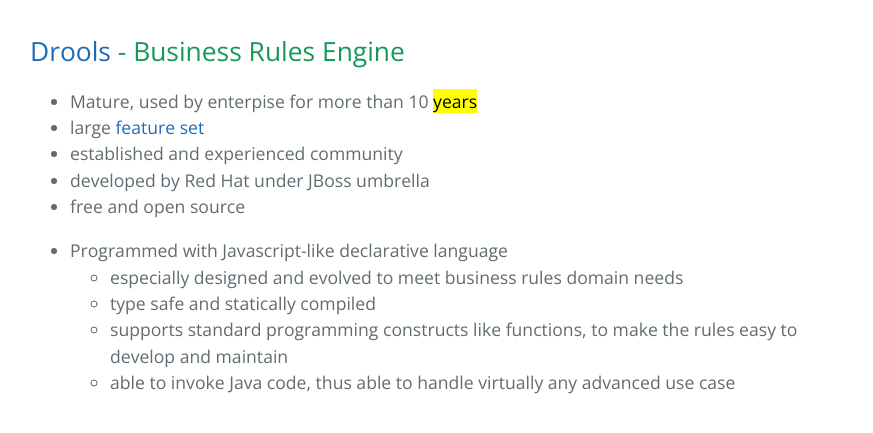
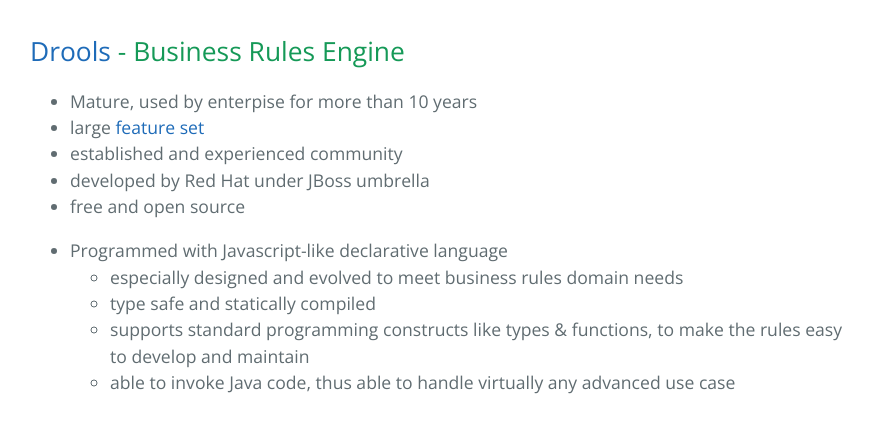
Before and after one commit to TrigerSoft/streamx, a Jekyll site: the page built from learn/why-drools.md, in a window 1280 px wide. Shown: the top 433 px of the page, without its empty margins (194-1067 px from the left). Built offline with Jekyll 4.4.1, drawn with Linux system fonts in a browser that asks for light colours; Markdown is read by kramdown in place of the engine named in the settings.

Commit message:
Update why-drools.md

```diff
--- a/learn/why-drools.md
+++ b/learn/why-drools.md
@@ -3,7 +3,7 @@
 ---
 ## [Drools](http://www.drools.org) - Business Rules Engine
 
-* Mature, used by enterpise for more than 10 <mark>years</mark>
+* Mature, used by enterpise for more than 10 years
  * large <a href="http://docs.jboss.org/drools/release/6.3.0.Final/drools-docs/html/pt03.html" target="_blank">feature set</a>
  * established and experienced community
  * developed by Red Hat under JBoss umbrella
@@ -12,5 +12,5 @@
 * Programmed with Javascript-like declarative language
   * especially designed and evolved to meet business rules domain needs
   * type safe and statically compiled
-  * supports standard programming constructs like functions, to make the rules easy to develop and maintain
+  * supports standard programming constructs like types & functions, to make the rules easy to develop and maintain
   * able to invoke Java code, thus able to handle virtually any advanced use case
```
